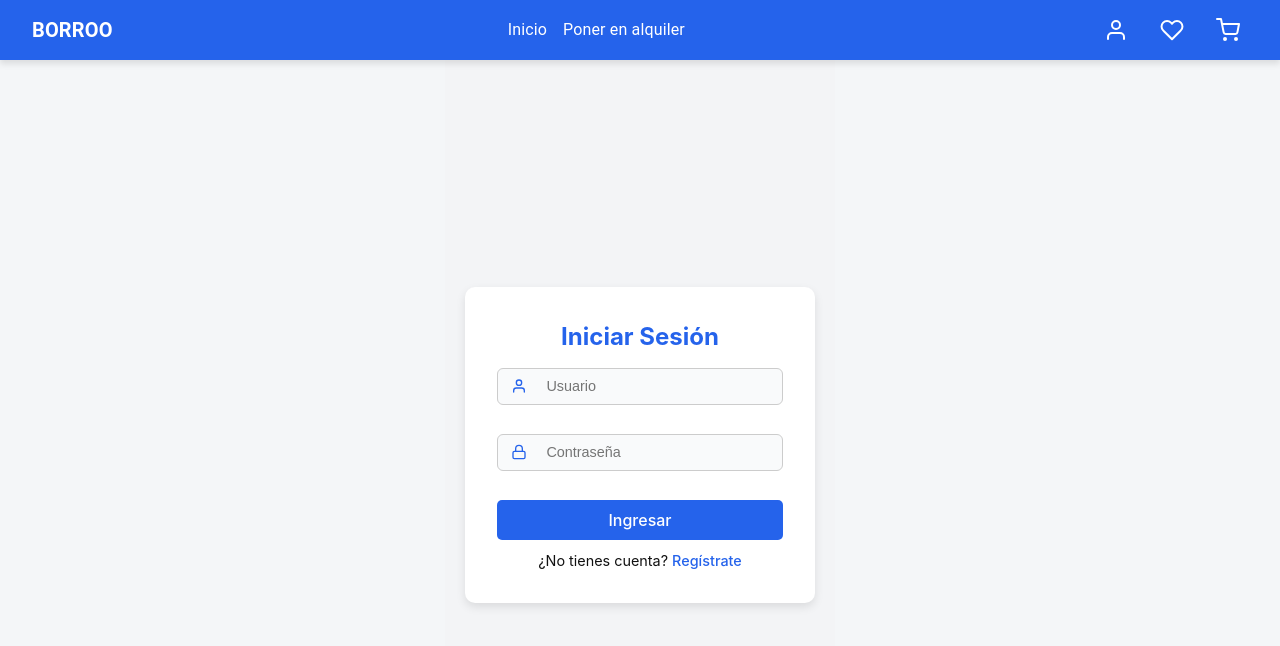
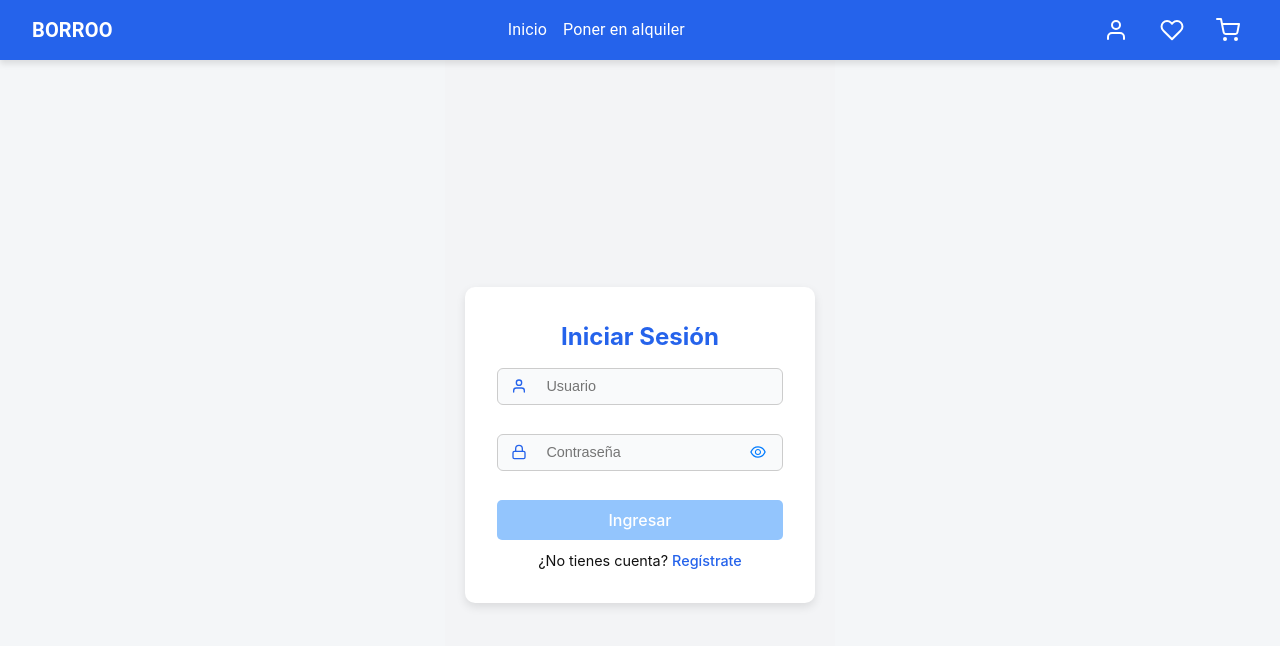
Before and after one commit to ISPP-2425-G4/borroo, a React (Vite) app in the folder frontend/: page /login in a window 1280 px wide. Shown: the top 646 px of the page. Built offline with nearby package versions, Linux system fonts and the light colour scheme.

Commit message:
feat: Añadido botón de contraseña y deshabilitar confirmación Login

```diff
--- a/frontend/public/styles/Login.css
+++ b/frontend/public/styles/Login.css
@@ -117,6 +117,31 @@ input, select {
     margin-bottom: 0.5rem;
 }
 
+.toggle-password {
+    position: absolute;
+    right: 10px;
+    background: none;
+    border: none;
+    cursor: pointer;
+    font-size: 14px; /* 🔹 Tamaño más pequeño */
+    color: #007bff; /* 🔹 Color azul */
+    padding: 5px; /* 🔹 Para reducir el tamaño del botón */
+    display: flex;
+    align-items: center;
+    justify-content: center;
+  }
+
+  .toggle-password:hover {
+    color: #0056b3; /* 🔹 Azul más oscuro al pasar por encima */
+    transform: scale(1.1); /* 🔹 Efecto de aumento sutil */
+  }
+
+  .toggle-password svg {
+    width: 18px; /* 🔹 Ajuste del tamaño del icono */
+    height: 18px;
+  }
+
+
 /* Media query para pantallas pequeñas donde el formulario podría ser demasiado grande */
 @media (max-height: 800px) {
     .login-box {
--- a/frontend/src/Login.jsx
+++ b/frontend/src/Login.jsx
@@ -1,6 +1,7 @@
-import { useState } from "react";
+import { useState, useEffect } from "react";
 import { Link, useNavigate } from "react-router-dom";
 import { FiUser, FiLock } from "react-icons/fi";
+import { AiOutlineEye, AiOutlineEyeInvisible } from "react-icons/ai";
 import "../public/styles/Login.css";
 import axios from 'axios';
 import Navbar from "./Navbar";
@@ -11,7 +12,14 @@ const Login = () => {
   const [password, setPassword] = useState("");
   const [error, setError] = useState("");
   const [loading, setLoading] = useState(false);
+  const [isFormValid, setIsFormValid] = useState(false);
+  const [showPassword, setShowPassword] = useState(false);
   const navigate = useNavigate();
+
+  useEffect(() => {
+    setIsFormValid(username.trim() !== "" && password.trim() !== "");
+  }, [username, password]);
+
 
   const handleSubmit = async (e) => {
     e.preventDefault();
@@ -72,14 +80,21 @@ const Login = () => {
           <div className="input-group">
             <FiLock className="input-icon" />
             <input
-              type="password"
+              type={showPassword ? "text" : "password"}
               placeholder="Contraseña"
               required
               value={password}
               onChange={(e) => setPassword(e.target.value)}
             />
+            <button
+              type="button"
+              className="toggle-password"
+              onClick={() => setShowPassword(!showPassword)}
+            >
+              {showPassword ? <AiOutlineEyeInvisible /> : <AiOutlineEye />}
+            </button>
           </div>
-          <button type="submit" className="login-btn" disabled={loading}>
+          <button type="submit" className="login-btn" disabled={!isFormValid || loading}>
             {loading ? "Procesando..." : "Ingresar"}
           </button>
         </form>
```
